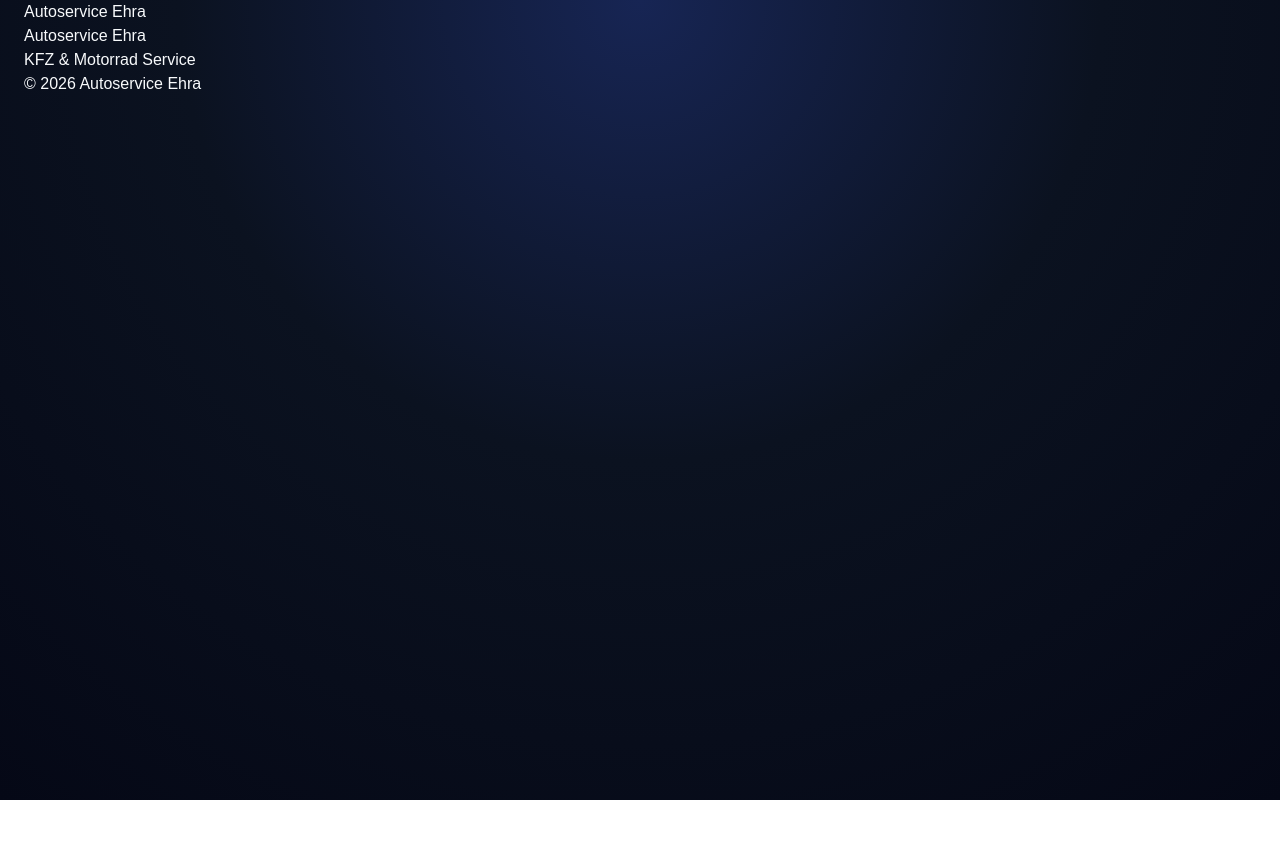
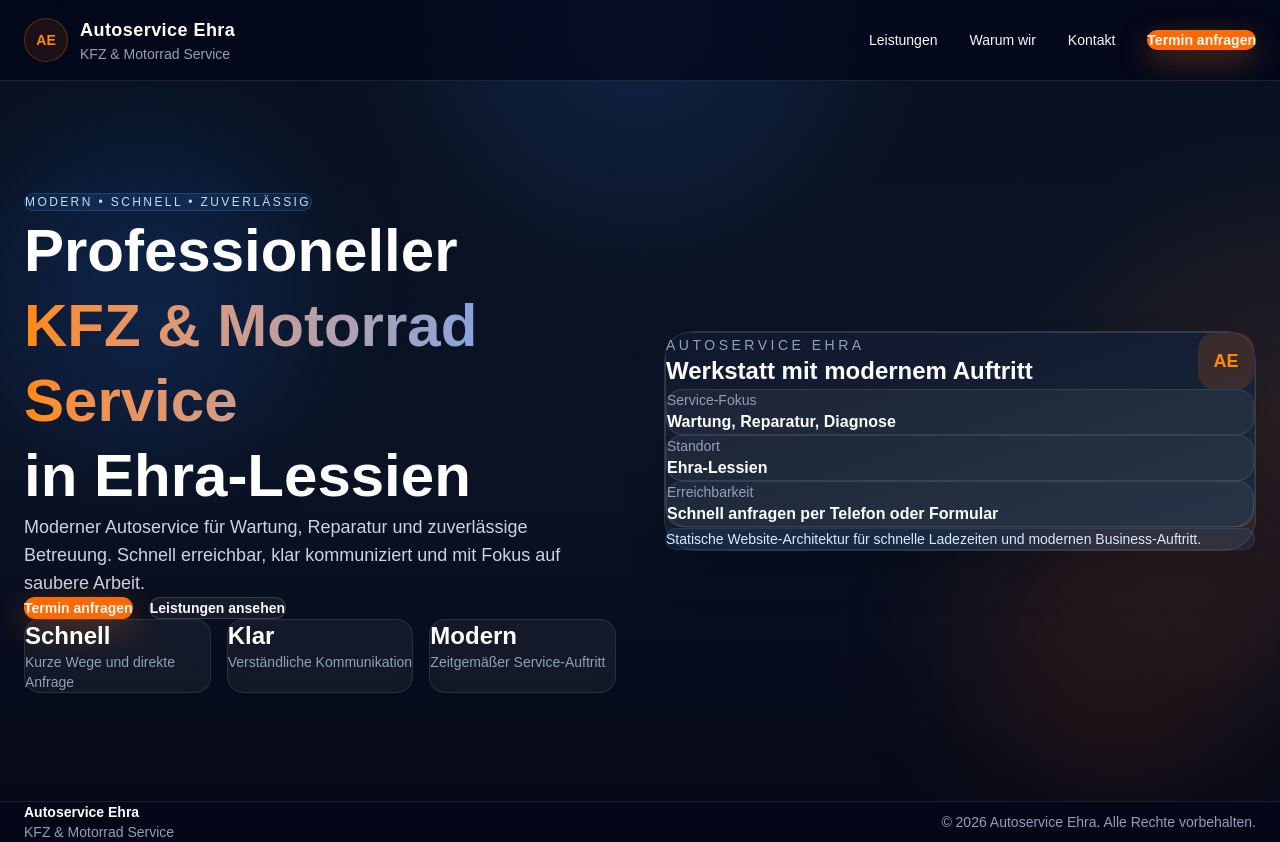
Before and after one commit to AndriyAtWork25/autoservice-ehra, a Next.js app: page / in a window 1280 px wide. Before the commit the page ends 800 px from the top, so only its background shows below. Built offline with nearby package versions, Linux system fonts and the light colour scheme.

Commit message:
feat: build modern navbar and hero section

```diff
--- a/app/globals.css
+++ b/app/globals.css
@@ -2,68 +2,61 @@
 
 /*
   :root enthält globale CSS-Variablen.
-  Diese Variablen können wir im ganzen Projekt wiederverwenden.
+  Diese Farben definieren grob die visuelle Identität der Website.
 */
 :root {
-  --background: #0b1220;
+  --background: #081120;
+  --background-secondary: #0f1b31;
   --foreground: #f8fafc;
 
   --primary: #60a5fa;
+  --primary-strong: #3b82f6;
+
   --accent: #f97316;
+  --accent-strong: #ea580c;
 
   --muted: #94a3b8;
   --card: rgba(255, 255, 255, 0.04);
-  --border: rgba(255, 255, 255, 0.08);
+  --card-strong: rgba(255, 255, 255, 0.06);
+  --border: rgba(255, 255, 255, 0.1);
 }
 
-/*
-  Diese Einstellungen gelten für alle Elemente.
-  box-sizing: border-box macht das Layout berechenbarer.
-*/
+/* Basis-Reset für berechenbares Verhalten */
 * {
   box-sizing: border-box;
   margin: 0;
   padding: 0;
 }
 
-/*
-  Smooth scrolling sorgt für weiches Scrollen beim Springen zu Sections.
-*/
+/* Weiches Scrollen bei Anchor-Links */
 html {
   scroll-behavior: smooth;
 }
 
-/*
-  body ist die Grundfläche der ganzen Website.
-*/
+/* Grundstil des Bodys */
 body {
-  background: radial-gradient(circle at top, #172554 0%, #0b1220 45%, #050816 100%);
+  min-height: 100vh;
+  background:
+    radial-gradient(circle at top, rgba(59, 130, 246, 0.18) 0%, transparent 28%),
+    radial-gradient(circle at right, rgba(249, 115, 22, 0.12) 0%, transparent 22%),
+    linear-gradient(180deg, #081120 0%, #0b1426 50%, #050816 100%);
   color: var(--foreground);
   font-family: Arial, Helvetica, sans-serif;
-  min-height: 100vh;
 }
 
-/*
-  Links sollen standardmäßig keine Unterstreichung haben
-  und die Textfarbe vom Eltern-Element übernehmen.
-*/
+/* Links übernehmen die Farbe vom Eltern-Element */
 a {
   color: inherit;
   text-decoration: none;
 }
 
-/*
-  Bilder bleiben responsive und laufen nicht aus dem Container.
-*/
+/* Bilder verhalten sich sauber responsive */
 img {
   max-width: 100%;
   display: block;
 }
 
-/*
-  Eine praktische Utility-Klasse für zentrierten Inhalt.
-  Die werden wir oft benutzen.
-*/
+/* Wiederverwendbarer Inhalts-Container */
 .container {
   width: 100%;
   max-width: 1280px;
--- a/components/layout/Footer.tsx
+++ b/components/layout/Footer.tsx
@@ -1,8 +1,17 @@
+/*
+  Footer = unterer Bereich der Seite.
+  Dort sammeln wir grundlegende Informationen und Branding.
+*/
 export default function Footer() {
   return (
-    <footer>
-      <div className="container">
-        <p>© 2026 Autoservice Ehra</p>
+    <footer className="border-t border-white/10 bg-slate-950/40">
+      <div className="container flex flex-col gap-4 py-8 text-sm text-slate-400 md:flex-row md:items-center md:justify-between">
+        <div>
+          <p className="font-semibold text-white">Autoservice Ehra</p>
+          <p>KFZ & Motorrad Service</p>
+        </div>
+
+        <p>© 2026 Autoservice Ehra. Alle Rechte vorbehalten.</p>
       </div>
     </footer>
   );
--- a/components/layout/Navbar.tsx
+++ b/components/layout/Navbar.tsx
@@ -1,9 +1,69 @@
+import Link from "next/link";
+import Button from "../ui/Button";
+
+/*
+  Navbar = obere Hauptnavigation.
+  Sie bleibt oben sichtbar und hilft dem Nutzer,
+  schnell zu wichtigen Bereichen zu springen.
+*/
 export default function Navbar() {
   return (
-    <header>
-      <nav>
-        <div className="container">
-          <p>Autoservice Ehra</p>
+    /*
+      header ist semantisch der obere Bereich der Seite.
+      sticky = bleibt oben "kleben", wenn man scrollt.
+      top-0 = ganz oben am Bildschirm.
+      z-50 = sorgt dafür, dass die Navbar über anderen Elementen liegt.
+    */
+    <header className="sticky top-0 z-50 border-b border-white/10 bg-slate-950/65 backdrop-blur-xl">
+      <nav className="container flex h-20 items-center justify-between">
+        {/*
+          Link zur Startseite.
+          Später können wir hier auch das echte Logo einbauen.
+        */}
+        <Link href="/" className="flex items-center gap-3">
+          {/* Kleiner visueller Logo-Platzhalter */}
+          <div className="flex h-11 w-11 items-center justify-center rounded-full border border-orange-500/30 bg-orange-500/10 text-sm font-bold text-orange-400">
+            AE
+          </div>
+
+          <div>
+            <p className="text-base font-bold tracking-wide text-white md:text-lg">
+              Autoservice Ehra
+            </p>
+            <p className="text-xs text-slate-400 md:text-sm">
+              KFZ & Motorrad Service
+            </p>
+          </div>
+        </Link>
+
+        {/*
+          Desktop-Navigation:
+          Auf kleinen Bildschirmen wird sie erstmal ausgeblendet.
+          Mobile Menü bauen wir im nächsten Schritt/der nächsten Phase sauber.
+        */}
+        <div className="hidden items-center gap-8 md:flex">
+          <Link
+            href="#leistungen"
+            className="text-sm text-slate-300 transition hover:text-white"
+          >
+            Leistungen
+          </Link>
+
+          <Link
+            href="#warum-wir"
+            className="text-sm text-slate-300 transition hover:text-white"
+          >
+            Warum wir
+          </Link>
+
+          <Link
+            href="#kontakt"
+            className="text-sm text-slate-300 transition hover:text-white"
+          >
+            Kontakt
+          </Link>
+
+          <Button href="#kontakt">Termin anfragen</Button>
         </div>
       </nav>
     </header>
--- a/components/sections/Hero.tsx
+++ b/components/sections/Hero.tsx
@@ -1,12 +1,135 @@
-// Hero ist der erste große sichtbare Bereich auf der Startseite.
-// Hier kommen später Logo, Überschrift, Text und Buttons rein.
+import Button from "../ui/Button";
 
+/*
+  Hero = der erste sichtbare große Bereich der Startseite.
+  Er soll sofort Eindruck machen und klar kommunizieren:
+  Wer sind wir? Was machen wir? Was soll der Nutzer tun?
+*/
 export default function Hero() {
   return (
-    <section>
-      <div className="container">
-        <h1>Autoservice Ehra</h1>
-        <p>KFZ & Motorrad Service</p>
+    /*
+      section = inhaltlicher Bereich.
+      relative = Basis für spätere absolute Elemente / Effekte.
+      overflow-hidden = falls Deko-Elemente rausgehen, werden sie sauber abgeschnitten.
+    */
+    <section className="relative overflow-hidden">
+      {/*
+        Weiche Hintergrund-Effekte für mehr Tiefe.
+        Diese Elemente sind rein dekorativ.
+      */}
+      <div className="absolute left-0 top-16 h-72 w-72 rounded-full bg-blue-500/15 blur-3xl" />
+      <div className="absolute bottom-0 right-0 h-80 w-80 rounded-full bg-orange-500/10 blur-3xl" />
+
+      <div className="container relative grid min-h-[calc(100vh-80px)] items-center gap-12 py-16 md:grid-cols-2 md:py-24">
+        {/* Linke Spalte: Textinhalt */}
+        <div className="max-w-2xl">
+          {/* Kleine Badge-Zeile */}
+          <div className="mb-6 inline-flex items-center rounded-full border border-blue-400/20 bg-blue-400/10 px-4 py-2 text-xs font-medium uppercase tracking-[0.2em] text-blue-200">
+            Modern • Schnell • Zuverlässig
+          </div>
+
+          {/* Hauptüberschrift */}
+          <h1 className="text-4xl font-black leading-tight text-white sm:text-5xl md:text-6xl">
+            Professioneller
+            <span className="block bg-gradient-to-r from-orange-400 to-blue-400 bg-clip-text text-transparent">
+              KFZ & Motorrad Service
+            </span>
+            in Ehra-Lessien
+          </h1>
+
+          {/* Untertext */}
+          <p className="mt-6 max-w-xl text-base leading-7 text-slate-300 md:text-lg">
+            Moderner Autoservice für Wartung, Reparatur und zuverlässige
+            Betreuung. Schnell erreichbar, klar kommuniziert und mit Fokus auf
+            saubere Arbeit.
+          </p>
+
+          {/* CTA Buttons */}
+          <div className="mt-8 flex flex-col gap-4 sm:flex-row">
+            <Button href="#kontakt">Termin anfragen</Button>
+            <Button href="#leistungen" variant="secondary">
+              Leistungen ansehen
+            </Button>
+          </div>
+
+          {/* Kleine Trust-Fakten */}
+          <div className="mt-10 grid gap-4 sm:grid-cols-3">
+            <div className="rounded-2xl border border-white/10 bg-white/5 p-4 backdrop-blur-sm">
+              <p className="text-2xl font-bold text-white">Schnell</p>
+              <p className="mt-1 text-sm text-slate-400">
+                Kurze Wege und direkte Anfrage
+              </p>
+            </div>
+
+            <div className="rounded-2xl border border-white/10 bg-white/5 p-4 backdrop-blur-sm">
+              <p className="text-2xl font-bold text-white">Klar</p>
+              <p className="mt-1 text-sm text-slate-400">
+                Verständliche Kommunikation
+              </p>
+            </div>
+
+            <div className="rounded-2xl border border-white/10 bg-white/5 p-4 backdrop-blur-sm">
+              <p className="text-2xl font-bold text-white">Modern</p>
+              <p className="mt-1 text-sm text-slate-400">
+                Zeitgemäßer Service-Auftritt
+              </p>
+            </div>
+          </div>
+        </div>
+
+        {/* Rechte Spalte: visuelle Karte / Platzhalter */}
+        <div className="relative">
+          {/* Große Card als Design-Element */}
+          <div className="rounded-[2rem] border border-white/10 bg-white/5 p-6 shadow-2xl backdrop-blur-xl">
+            {/* Oberer Bereich */}
+            <div className="rounded-[1.5rem] border border-white/10 bg-gradient-to-br from-slate-900 to-slate-800 p-6">
+              <div className="mb-8 flex items-center justify-between">
+                <div>
+                  <p className="text-sm uppercase tracking-[0.25em] text-slate-400">
+                    Autoservice Ehra
+                  </p>
+                  <h2 className="mt-2 text-2xl font-bold text-white">
+                    Werkstatt mit modernem Auftritt
+                  </h2>
+                </div>
+
+                <div className="flex h-14 w-14 items-center justify-center rounded-2xl bg-orange-500/15 text-lg font-bold text-orange-400">
+                  AE
+                </div>
+              </div>
+
+              {/* Linien / Informationen */}
+              <div className="space-y-4">
+                <div className="rounded-2xl border border-white/10 bg-white/5 p-4">
+                  <p className="text-sm text-slate-400">Service-Fokus</p>
+                  <p className="mt-1 font-semibold text-white">
+                    Wartung, Reparatur, Diagnose
+                  </p>
+                </div>
+
+                <div className="rounded-2xl border border-white/10 bg-white/5 p-4">
+                  <p className="text-sm text-slate-400">Standort</p>
+                  <p className="mt-1 font-semibold text-white">Ehra-Lessien</p>
+                </div>
+
+                <div className="rounded-2xl border border-white/10 bg-white/5 p-4">
+                  <p className="text-sm text-slate-400">Erreichbarkeit</p>
+                  <p className="mt-1 font-semibold text-white">
+                    Schnell anfragen per Telefon oder Formular
+                  </p>
+                </div>
+              </div>
+            </div>
+
+            {/* Kleine untere Info-Box */}
+            <div className="mt-5 rounded-[1.5rem] border border-blue-400/15 bg-blue-400/10 p-5">
+              <p className="text-sm text-blue-100">
+                Statische Website-Architektur für schnelle Ladezeiten und
+                modernen Business-Auftritt.
+              </p>
+            </div>
+          </div>
+        </div>
       </div>
     </section>
   );
--- /dev/null
+++ b/components/ui/Button.tsx
@@ -0,0 +1,54 @@
+import Link from "next/link";
+import React from "react";
+
+/*
+  Das ist ein Typ für die Props der Komponente.
+  Props sind die Eingaben einer Komponente.
+
+  Beispiel:
+  <Button href="#kontakt" variant="primary">Termin anfragen</Button>
+
+  Dann sind:
+  - href
+  - variant
+  - children
+
+  die Props.
+*/
+type ButtonProps = {
+  href: string;
+  children: React.ReactNode;
+  variant?: "primary" | "secondary";
+};
+
+/*
+  Button ist eine wiederverwendbare UI-Komponente.
+  Wir verwenden Link statt <a>, weil Next.js dafür optimiert ist.
+*/
+export default function Button({
+  href,
+  children,
+  variant = "primary",
+}: ButtonProps) {
+  /*
+    baseClasses:
+    Klassen, die IMMER gelten, egal ob primary oder secondary.
+  */
+  const baseClasses =
+    "inline-flex items-center justify-center rounded-full px-6 py-3 text-sm font-semibold transition duration-300";
+
+  /*
+    variantClasses:
+    Klassen, die abhängig von der Variante wechseln.
+  */
+  const variantClasses =
+    variant === "primary"
+      ? "bg-orange-500 text-white hover:bg-orange-600 shadow-[0_10px_30px_rgba(249,115,22,0.35)]"
+      : "border border-white/15 bg-white/5 text-white hover:bg-white/10";
+
+  return (
+    <Link href={href} className={`${baseClasses} ${variantClasses}`}>
+      {children}
+    </Link>
+  );
+}
```
Also changed, not shown: app/page.tsx (+4 -3 lines).
